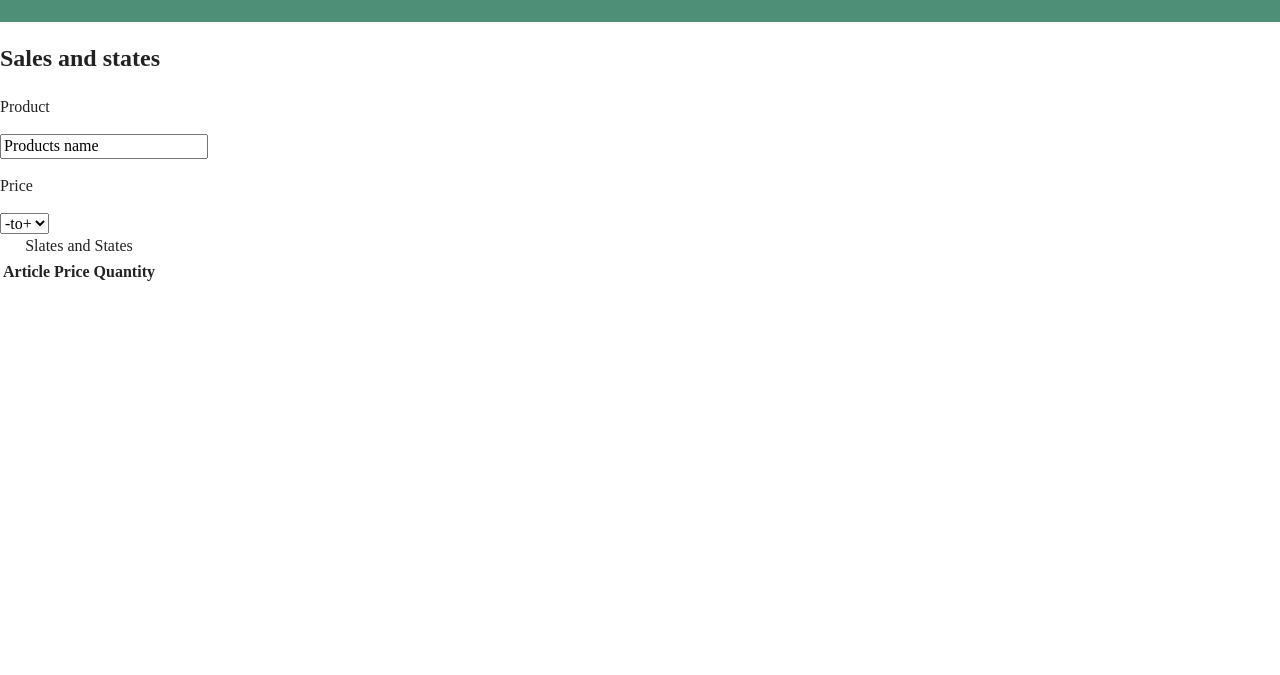
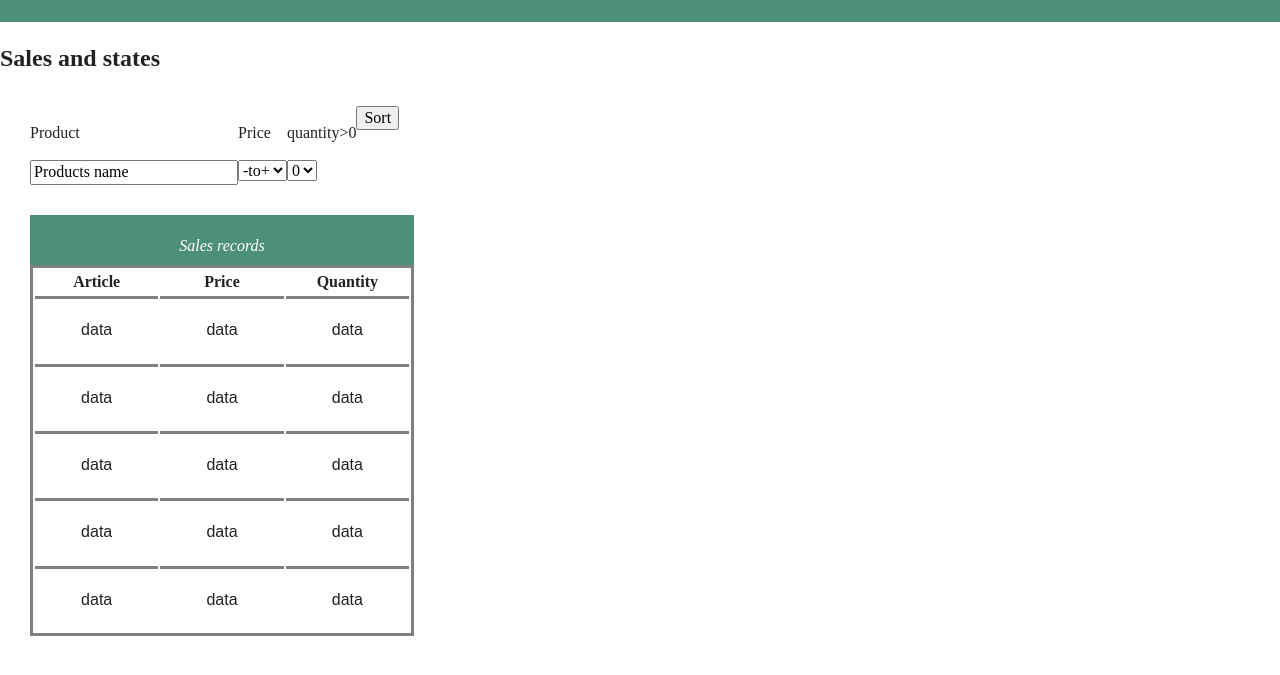
Before and after one commit to kamelh1972/dashboard_exercice, a plain HTML site: page dashboard/index.html in a window 1280 px wide. Shown: the part 79-754 px from the top of the page. Drawn offline with nearby package versions, Linux system fonts and the light colour scheme.

Commit message:
tableau ajouter

```diff
--- a/dashboard/css/main.css
+++ b/dashboard/css/main.css
@@ -107,16 +107,43 @@ header{
   background-color: #4D9078;
   text-align: center;
 }
+table{
+  border: medium solid grey;
 
 
+  width: 30%;
+  margin-left: 30px;
+
+}
+td{
+  border-top: solid grey;
+  border-collapse: collapse;
+  font-family: sans-serif;
+  width: 30%;
+  text-align: center;
+  background-color: white;
+
+  padding: 20px;
+}
+th{
+  margin-top: : 20px;
+}
+caption{
+  background-color: #4D9078;
+  color: white;
+  font-style: oblique;
+  height: 10px;
+  padding: 20px;
 }
 
 .flex-container {
   display: flex;
-  ;
+  flex-flow: wrap;
+  margin: 30px;
+  align-content: space-around;
 
+}
 
-  margin: 10px;
 
 }
 
--- a/dashboard/index.html
+++ b/dashboard/index.html
@@ -22,8 +22,8 @@
   <h1>Sales dashboards</h1>
 </header>
 <main>
+    <h2>Sales and states</h2>
   <section class="flex-container">
-    <h2>Sales and states</h2>
   <div>
     <p>Product</p>
     <input type="text" name="" value="Products name">
@@ -34,13 +34,51 @@
       <option>-to+</option>
     </select>
   </div>
+  <div>
+    <p>quantity>0</p>
+    <select class="option" name="">
+      <option>0</option>
+    </select>
+  </div>
+  <div>
+    <button type="button" name="button">Sort</button>
+  </div>
+</section>
+
+<section class="tableau">
 
 
     <table>
-      <caption>Slates and States</caption>
+      <caption>Sales records</caption>
       <thead>
         <tr><th>Article</><th>Price</th><th>Quantity</th></tr>
       </thead>
+      <body>
+        <tr>
+          <td>data</td>
+          <td>data</td>
+          <td>data</td>
+        </tr>
+        <tr>
+          <td>data</td>
+          <td>data</td>
+          <td>data</td>
+        </tr>
+          <td>data</td>
+          <td>data</td>
+          <td>data</td>
+        </tr>
+        <tr>
+          <td>data</td>
+          <td>data</td>
+          <td>data</td>
+       </tr>
+       <tr>
+          <td>data</td>
+          <td>data</td>
+          <td>data</td>
+      </tr>
+      </body>
 
     </table>
 
```
